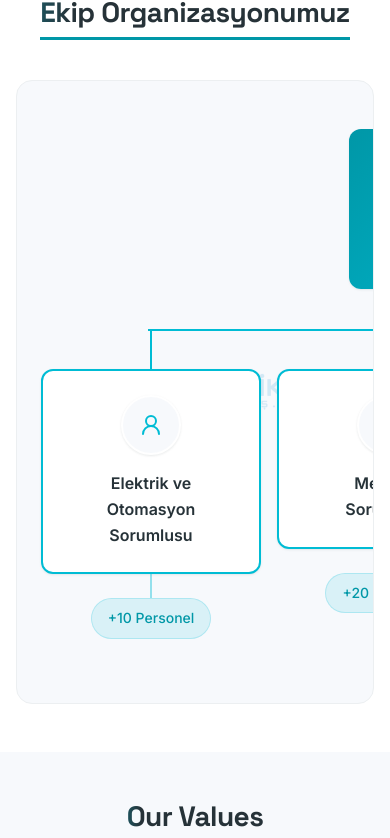
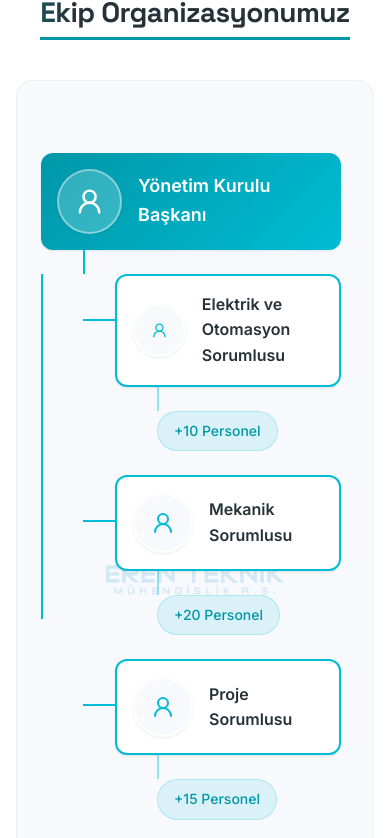
Before and after one commit to ahmeren05/etweb, a Next.js app: page /en/hakkimizda in a window 390 px wide. Shown: the part 2172-3010 px from the top of the page. Built offline with nearby package versions, Linux system fonts and the light colour scheme.

Commit message:
Implement vertical tree layout for mobile OrgChart

```diff
--- a/src/components/OrgChart/OrgChart.module.css
+++ b/src/components/OrgChart/OrgChart.module.css
@@ -5,14 +5,6 @@
   background-color: var(--color-cloud);
   border-radius: var(--radius-xl);
   border: 1px solid var(--color-silver);
-}
-
-.scrollArea {
-  width: 100%;
-  overflow-x: auto;
-  overflow-y: hidden;
-  -webkit-overflow-scrolling: touch;
-  padding-bottom: var(--space-4);
 }
 
 .watermark {
@@ -41,7 +33,6 @@
   align-items: center;
   position: relative;
   z-index: 1;
-  min-width: 950px;
   padding: 0 var(--space-4);
   margin: 0 auto;
 }
@@ -49,6 +40,7 @@
 .level1 {
   display: flex;
   justify-content: center;
+  width: 100%;
 }
 
 .node {
@@ -169,3 +161,86 @@
   font-weight: 500;
   border: 1px solid rgba(0, 188, 212, 0.2);
 }
+
+@media (max-width: 1000px) {
+  .orgChart {
+    align-items: flex-start;
+    padding: var(--space-6);
+  }
+
+  .level1 {
+    justify-content: flex-start;
+  }
+
+  .primaryNode {
+    width: 100%;
+    max-width: 320px;
+    min-height: auto;
+    padding: var(--space-4);
+    flex-direction: row;
+    justify-content: flex-start;
+    text-align: left;
+    gap: var(--space-4);
+  }
+
+  .mainConnection {
+    margin-left: 42px;
+    height: var(--space-6);
+  }
+
+  .level2 {
+    flex-direction: column;
+    align-items: flex-start;
+    padding-left: 42px;
+    gap: var(--space-6);
+    max-width: 100%;
+  }
+
+  /* Vertical trunk line */
+  .level2::before {
+    top: 0;
+    bottom: calc(50% + 20px);
+    left: 0;
+    right: auto;
+    width: 2px;
+    height: auto;
+  }
+
+  .branch {
+    width: 100%;
+    padding-top: 0;
+    padding-left: var(--space-8);
+    align-items: flex-start;
+  }
+
+  /* Horizontal connector */
+  .branch::before {
+    top: 45px;
+    left: 0;
+    width: var(--space-8);
+    height: 2px;
+    transform: none;
+  }
+
+  .node {
+    width: 100%;
+    max-width: 300px;
+    min-height: auto;
+    min-width: auto;
+    padding: var(--space-4);
+    flex-direction: row;
+    justify-content: flex-start;
+    text-align: left;
+    gap: var(--space-4);
+  }
+
+  /* Align subNodes */
+  .subConnection {
+    margin-left: 42px;
+  }
+
+  .subNode {
+    margin-left: 42px;
+    align-self: flex-start;
+  }
+}
```
